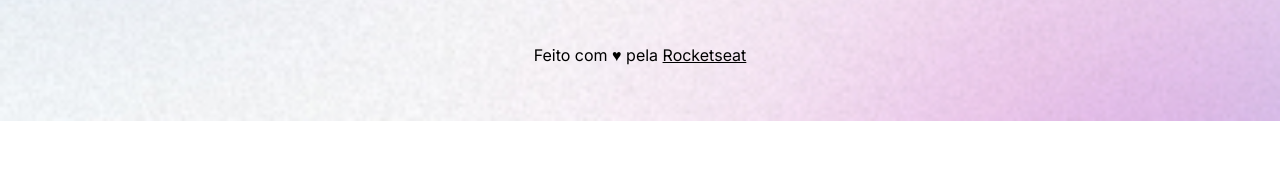
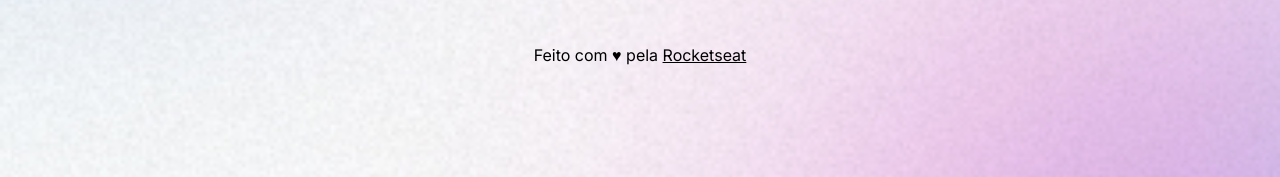
Before and after one commit to matheusmiko/Projeto---Agregador-de-links, a plain HTML site: page index.html in a window 1280 px wide. Both pictures are taken after a click on the element 640 px from the left and 267 px from the top of the page. Shown: the part 679-856 px from the top of the page. Before the commit the page ends 800 px from the top, so only its background shows below. Drawn offline with nearby package versions, Linux system fonts and the light colour scheme.

Commit message:
ajuste do background baseado no dispositivo

```diff
--- a/style.css
+++ b/style.css
@@ -34,6 +34,7 @@ body {
 
   /* background: color image repeat position size*/
   background: var(--bg-url) no-repeat top center/cover;
+  height: 100vh;
 }
 
 body * {
@@ -158,3 +159,13 @@ footer {
   padding: 24px 0;
   text-align: center;
 }
+
+@media (min-width: 700px) {
+  :root {
+    --br-url: url(./assets/bg-desktop.jpg);
+  }
+
+  .light {
+    --br-url: url(./assets/bg-desktop-light.jpg);
+  }
+}
```
Also changed, not shown: assets/bg-desktop-light.jpg (added), assets/bg-desktop.jpg (added).
